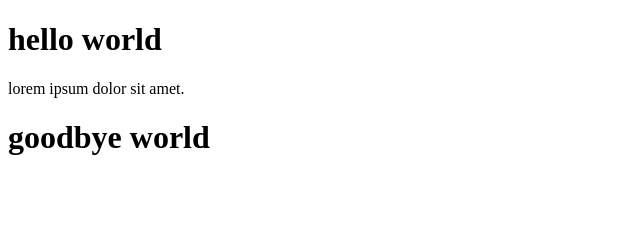
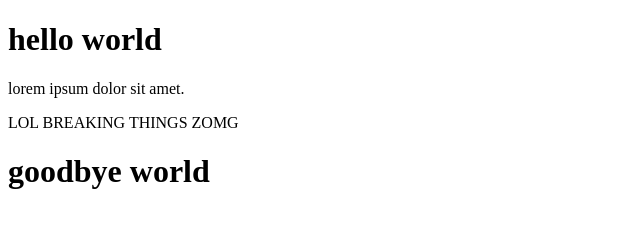
Before and after one commit to BytingBucs/HTML-Code-Snippets, a plain HTML site: page Projects/Chapter1/index.html in a window 1280 px wide. Shown: the whole page, without its empty margins (0-640 px from the left). Drawn offline with Linux system fonts and the light colour scheme.

Commit message:
LOLBREAKING THINGS JK

```diff
--- a/Projects/Chapter1/index.html
+++ b/Projects/Chapter1/index.html
@@ -8,7 +8,7 @@
 			<h1> hello world</h1>
 
 			<p>lorem ipsum dolor sit amet.</p>
-
+LOL BREAKING THINGS ZOMG
 			<h1> goodbye world</h1>
 
 		</body>
```
